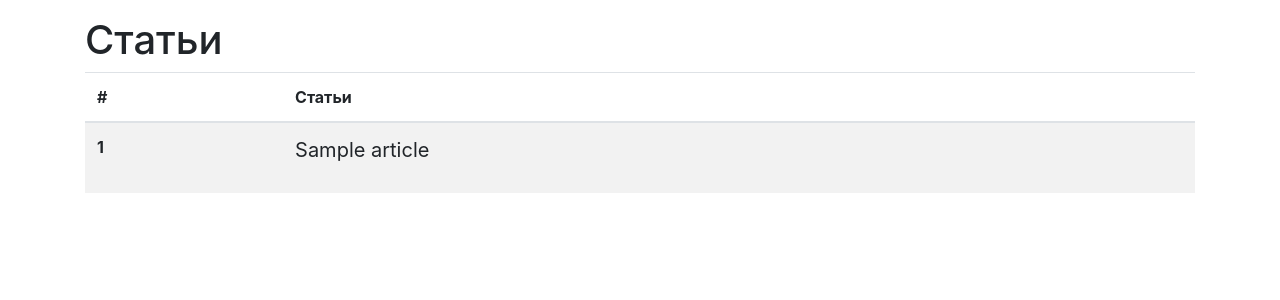
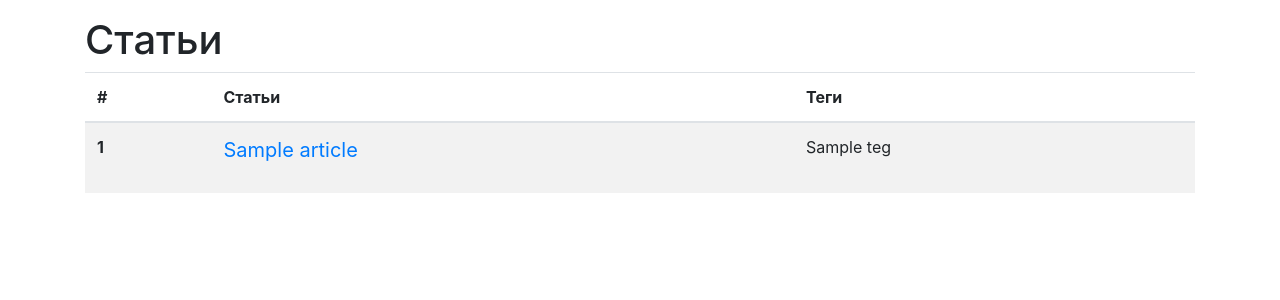
Before and after one commit to Barzabel/simlpe-blog, a Django app: page /article/ in a window 1280 px wide. Shown: the part 56-356 px from the top of the page. Run offline with Django 5.2, Linux system fonts and the light colour scheme; tables that the repository leaves empty hold one stand-in row (values such as "Sample post"); some libraries are stand-ins or nearby versions.

Commit message:
add template

```diff
--- a/django_blog/article/models.py
+++ b/django_blog/article/models.py
@@ -7,7 +7,7 @@ class Article(models.Model):
     name = models.CharField(max_length=200)
     body = models.TextField()
     created_at = models.DateTimeField(auto_now_add=True)
-    tegs = models.ManyToManyField(Tegs, blank=True)
+    tegs = models.ManyToManyField(Tegs, blank=True, related_name="Article_list")
 
     def __str__(self):
         return self.name
--- a/django_blog/article/templates/articles/index.html
+++ b/django_blog/article/templates/articles/index.html
@@ -8,6 +8,7 @@
     <tr>
       <th scope="col">#</th>
       <th scope="col">Статьи</th>
+        <th scope="col">Теги</th>
     </tr>
   </thead>
     <tbody>
@@ -15,8 +16,11 @@
         <tr>
           <th scope="row">{{ forloop.counter }}</th>
           <td><blockquote class="blockquote text-left">
-          <p class="mb-0">{{ article }}</p>
+          <p class="mb-0"><a href="{% url 'article_by_id' id=article.id %}">{{ article.name }}</a></p>
         </blockquote></td>
+            <td>
+                {{ article.tegs.all|join:', ' }}
+            </td>
         </tr>
         {% endfor %}
     </tbody>
--- a/django_blog/article/urls.py
+++ b/django_blog/article/urls.py
@@ -1,7 +1,12 @@
 from django.urls import path
-from django_blog.article.views import ArticlesPageView, ArticleById
+from django_blog.article.views import (
+    ArticlesPageView,
+    ArticleById,
+    ArticleByTeg
+)
 
 urlpatterns = [
     path('', ArticlesPageView.as_view(), name='article'),
-    path('<int:id>', ArticleById.as_view(), name='article_by_id'),
+    path('teg/<str:teg>/', ArticleByTeg.as_view(), name='article_by_teg'),
+    path('<int:id>/', ArticleById.as_view(), name='article_by_id'),
 ]
--- a/django_blog/article/views.py
+++ b/django_blog/article/views.py
@@ -2,6 +2,8 @@ from django.views.generic.base import TemplateView
 from django.shortcuts import render, get_object_or_404
 from django.views import View
 from .models import Article
+from django_blog.teg.models import Tegs
+
 
 class ArticlesPageView(TemplateView):
 
@@ -22,3 +24,13 @@ class ArticleById(View):
             "articles/article.html",
             context={'article': article}
         )
+
+class ArticleByTeg(View):
+    def get(self, request, *args, **kwargs):
+        teg = get_object_or_404(Tegs, name=kwargs['teg'])
+        articles = teg.Article_list.all()
+        return render(
+            request,
+            "articles/article.html",
+            context={'articles': articles}
+        )
--- a/django_blog/settings.py
+++ b/django_blog/settings.py
@@ -27,7 +27,7 @@ BASE_DIR = Path(__file__).resolve().parent.parent
 SECRET_KEY = os.getenv("SECRET_KEY")
 
 # SECURITY WARNING: don't run with debug turned on in production!
-DEBUG = False
+DEBUG = True
 
 ALLOWED_HOSTS = [os.getenv("ALLOWED_HOSTS")]
 
--- a/django_blog/teg/models.py
+++ b/django_blog/teg/models.py
@@ -2,7 +2,7 @@ from django.db import models
 
 
 class Tegs(models.Model):
-    name = models.CharField(max_length=20)
+    name = models.CharField(max_length=20, unique=True)
 
     def __str__(self):
         return self.name
```
Also changed, not shown: django_blog/article/migrations/0003_alter_article_tegs.py (added), django_blog/teg/migrations/0002_alter_tegs_name.py (added).
